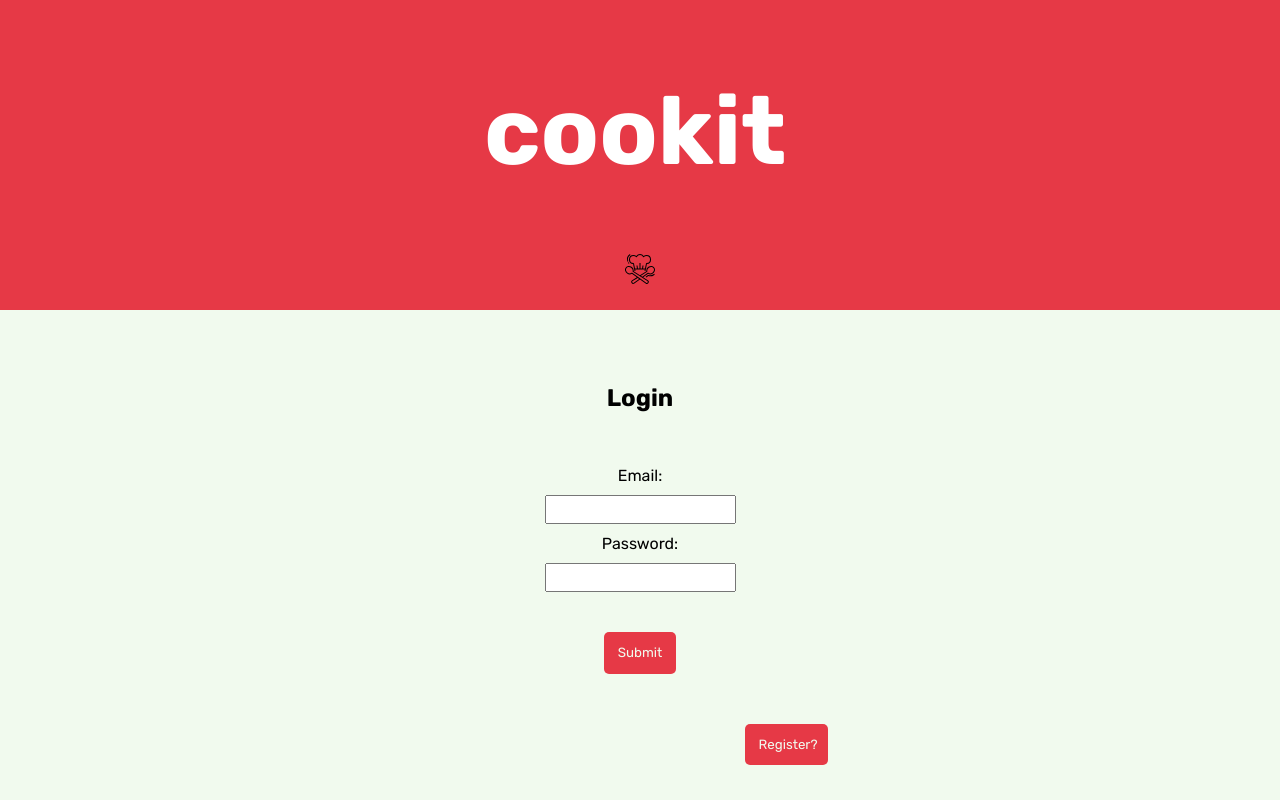
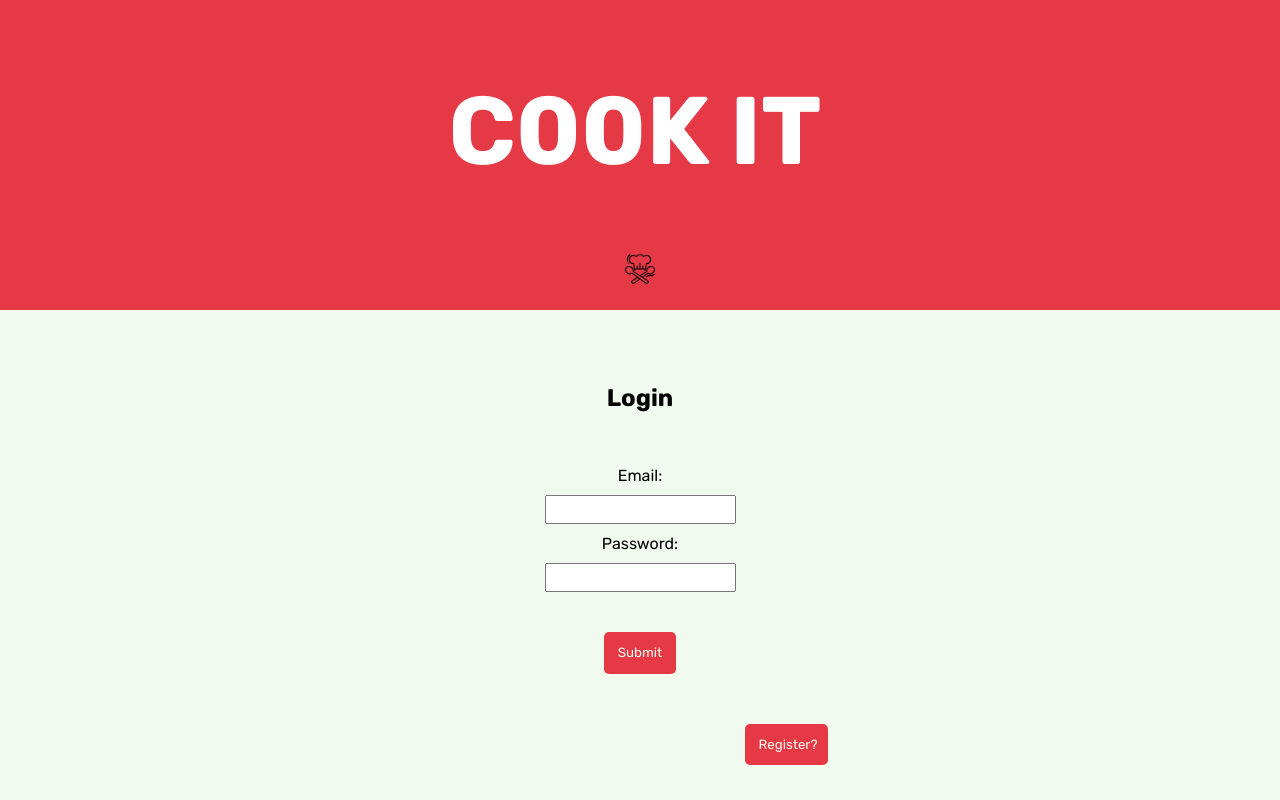
Before and after one commit to toribromma/CookIt, a React (Create React App) app in the folder client/: page / in a window 1280 px wide. Built offline with nearby package versions, Linux system fonts and the light colour scheme.

Commit message:
changed header name

```diff
--- a/client/src/components/Header/Header.js
+++ b/client/src/components/Header/Header.js
@@ -17,7 +17,7 @@ export default function Header(props) {
                overflowWrap: "break-word",
                paddingRight: 10,
                color: "white"
-               }}>cookit</h1>
+               }}>C00K IT</h1>
             {props.children}
         </header>
     )
```
